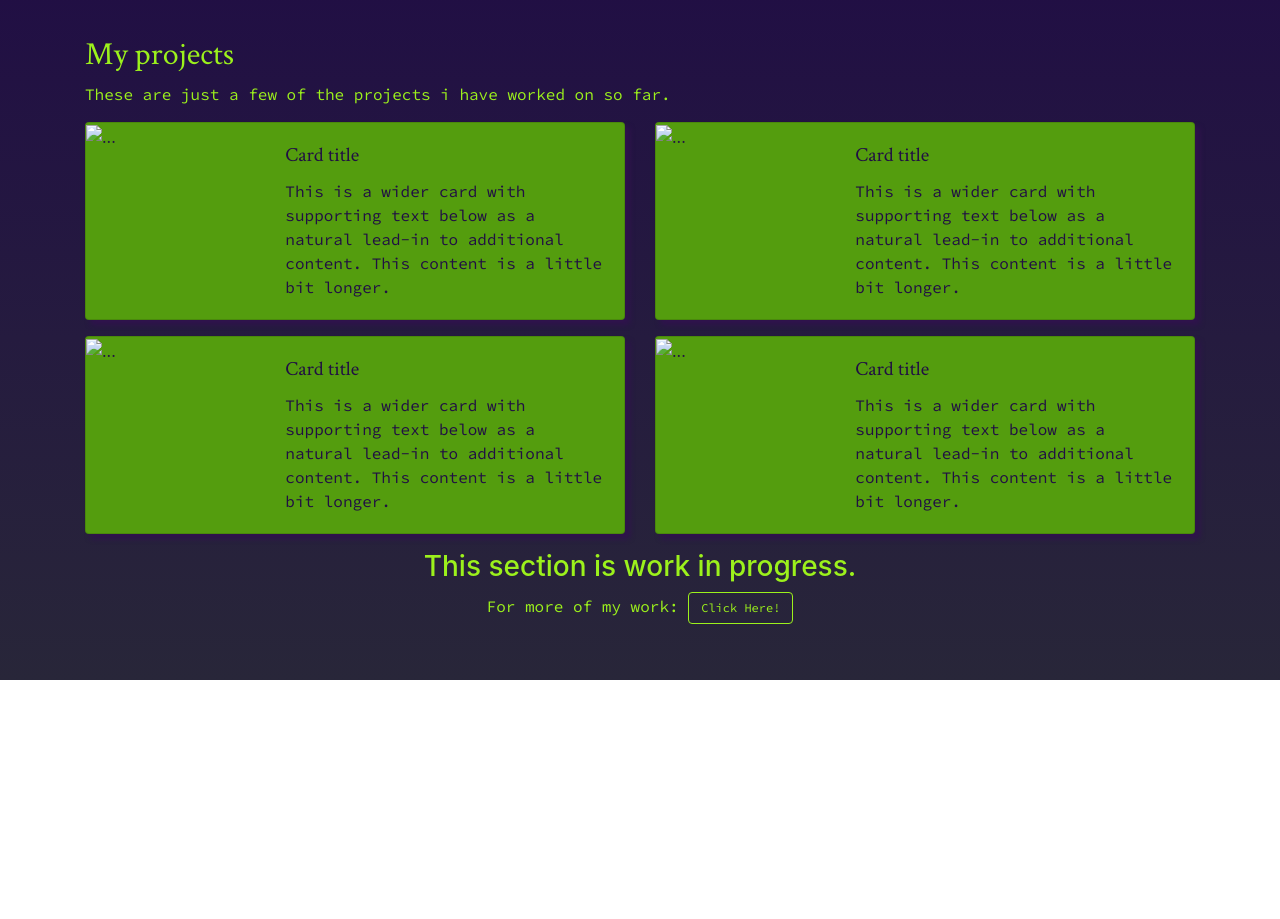
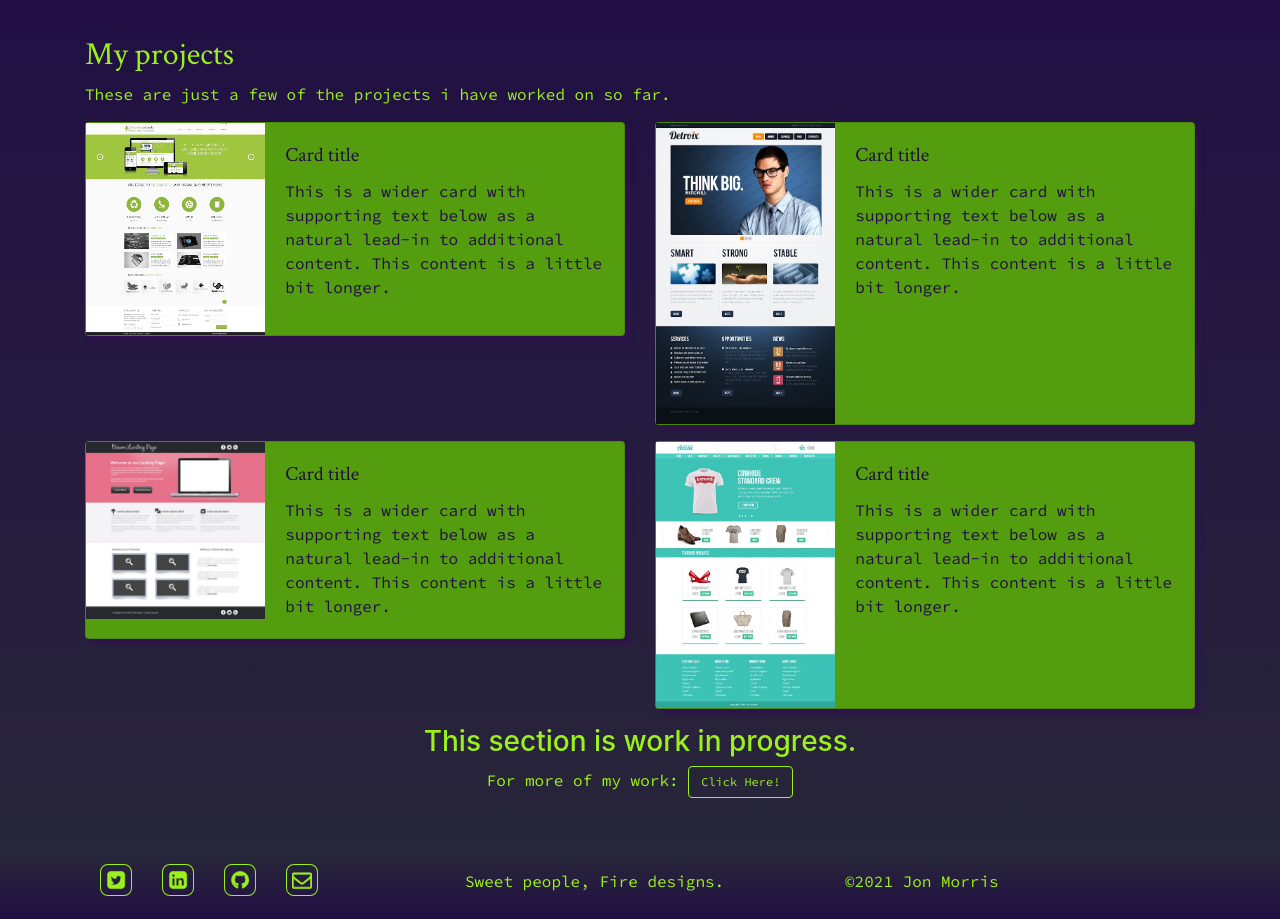
Before and after one commit to Jonpyro/Portfolio, a plain HTML site: page projects.html in a window 1280 px wide. Shown: the part 600-1519 px from the top of the page. Before the commit the page ends 1280 px from the top, so only its background shows below. Drawn offline with nearby package versions, Linux system fonts and the light colour scheme.

Commit message:
Patch 0.75.1

```diff
--- a/projects.html
+++ b/projects.html
@@ -30,6 +30,12 @@
                                     <span class="nav-eng">Main</span>
                                     <span class="nav-rune">ᛗᚨᛁᚾ</span
                                         ></a>
+                                </li>
+                                <li class="main-nav-li nav-item">
+                                    <a href="index.html#contactssection" class="nav-link btn nav-but">
+                                        <span class="nav-eng">Contacts</span>
+                                        <span class="nav-rune">ᚲᛟᚾᛏᚨᚲᛏᛋ</span>
+                                </a>
                                 </li>
                                 <li class="main-nav-li nav-item">
                                     <a href="#link" class="nav-link btn nav-but">
@@ -93,7 +99,7 @@
                                 <div class="card mb-3 project-card" style="max-width: 540px;">
                                     <div class="row no-gutters">
                                       <div class="col-md-4 card-head">
-                                        <img src="..." alt="...">
+                                        <img src="media/graphicumbrella.jpg" alt="..." class="img-fluid">
                                       </div>
                                       <div class="col-md-8">
                                         <div class="card-body">
@@ -108,7 +114,7 @@
                                 <div class="card mb-3 project-card" style="max-width: 540px;">
                                     <div class="row no-gutters">
                                       <div class="col-md-4 card-head">
-                                        <img src="..." alt="...">
+                                        <img src="media/detroix.jpg" alt="..." class="img-fluid">
                                       </div>
                                       <div class="col-md-8">
                                         <div class="card-body">
@@ -126,7 +132,7 @@
                                 <div class="card mb-3 project-card" style="max-width: 540px;">
                                     <div class="row no-gutters">
                                       <div class="col-md-4 card-head">
-                                        <img src="..." alt="...">
+                                        <img src="media/bloom.jpg" alt="..." class="img-fluid">
                                       </div>
                                       <div class="col-md-8">
                                         <div class="card-body">
@@ -141,7 +147,7 @@
                                 <div class="card mb-3 project-card" style="max-width: 540px;">
                                     <div class="row no-gutters">
                                       <div class="col-md-4 card-head">
-                                        <img src="..." alt="...">
+                                        <img src="media/aditii.jpg" alt="..." class="img-fluid">
                                       </div>
                                       <div class="col-md-8">
                                         <div class="card-body">
@@ -167,7 +173,30 @@
             </div>
         </section>
     </main>
-    <footer class="footer"></footer>
+    <footer class="footer">
+        <section class="colophon">
+            <div class="container">
+                <div class="row">
+                    <div class="col">
+                        <nav class="footer-socials">
+                            <ul class="social-nav nav">
+                                <li class="social-item nav-item"><a href="#link" class="nav-link social-link"><svg class="icon icon-twitter-square footer-icon"><use xlink:href="#icon-twitter-square"></use></svg></a></li>
+                                <li class="social-item nav-item"><a href="#link" class="nav-link social-link"><svg class="icon icon-linkedin-square footer-icon"><use xlink:href="#icon-linkedin-square"></use></svg></a></li>
+                                <li class="social-item nav-item"><a href="#link" class="nav-link social-link"><svg class="icon icon-github footer-icon"><use xlink:href="#icon-github"></use></svg></a></li>
+                                <li class="social-item nav-item"><a href="mailto:jamcoding98@gmail.com" class="nav-link social-link" target="blank"><svg class="icon icon-envelope-o"><use xlink:href="#icon-envelope-o"></use></svg></a></li>
+                            </ul>
+                        </nav>
+                    </div>
+                    <div class="col">
+                        <p class="footer-slogan">Sweet people, Fire designs.</p>
+                    </div>
+                    <div class="col">
+                        <p class="copy-right">&copy;2021 Jon Morris</p>
+                    </div>
+                </div>
+            </div>
+        </section>
+    </footer>
     <svg aria-hidden="true" style="position: absolute; width: 0; height: 0; overflow: hidden;" version="1.1" xmlns="http://www.w3.org/2000/svg" xmlns:xlink="http://www.w3.org/1999/xlink">
         <defs>
         <symbol id="icon-envelope-o" viewBox="0 0 32 32">
```
Also changed, not shown: aboutpage.html (+16 -2 lines), index.html (+2 -2 lines), media/aditii.jpg (added), media/bloom.jpg (added), media/detroix.jpg (added), media/graphicumbrella.jpg (added), media/sigmund-4ewSZirtA7U-unsplash-chocolate.jpg (added).
